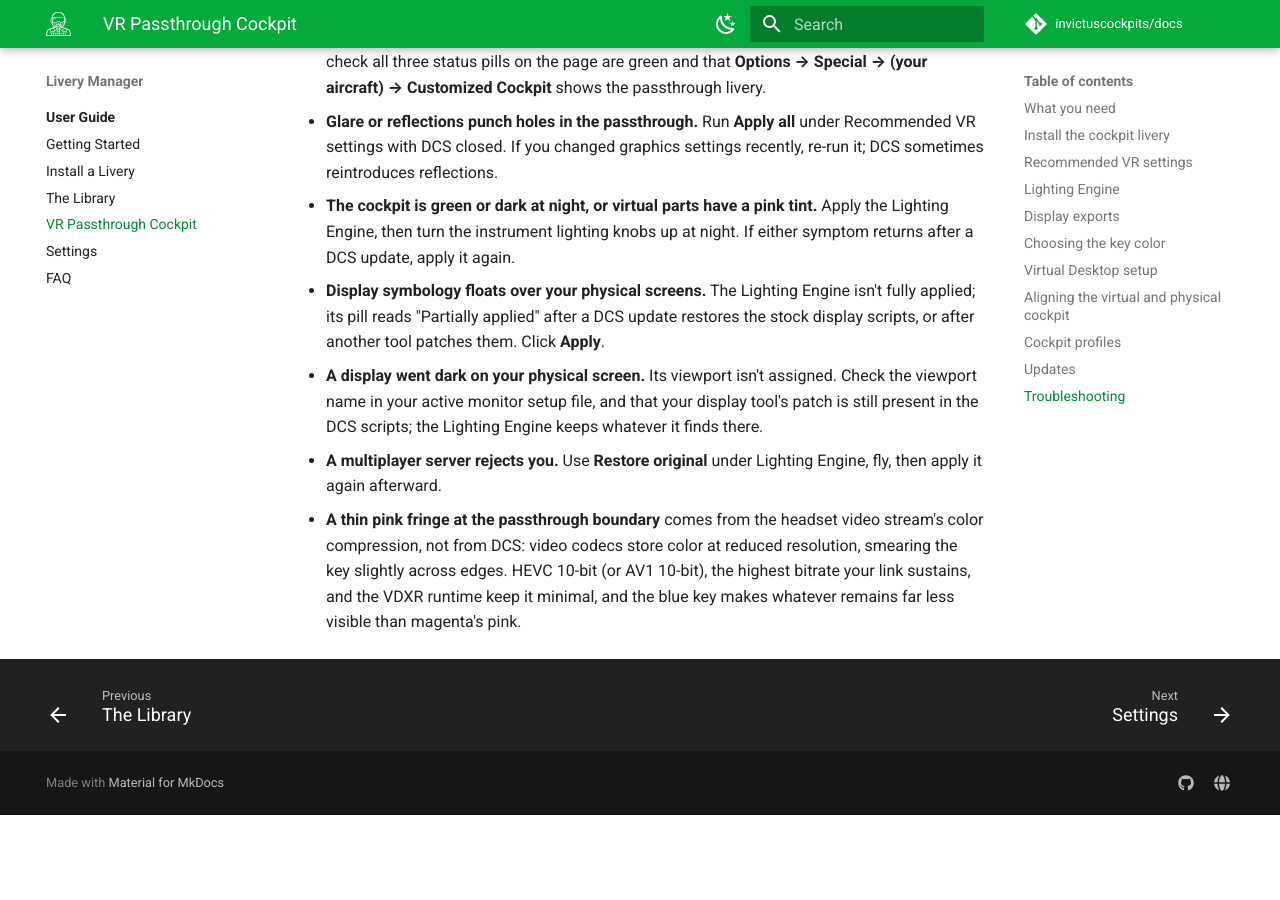
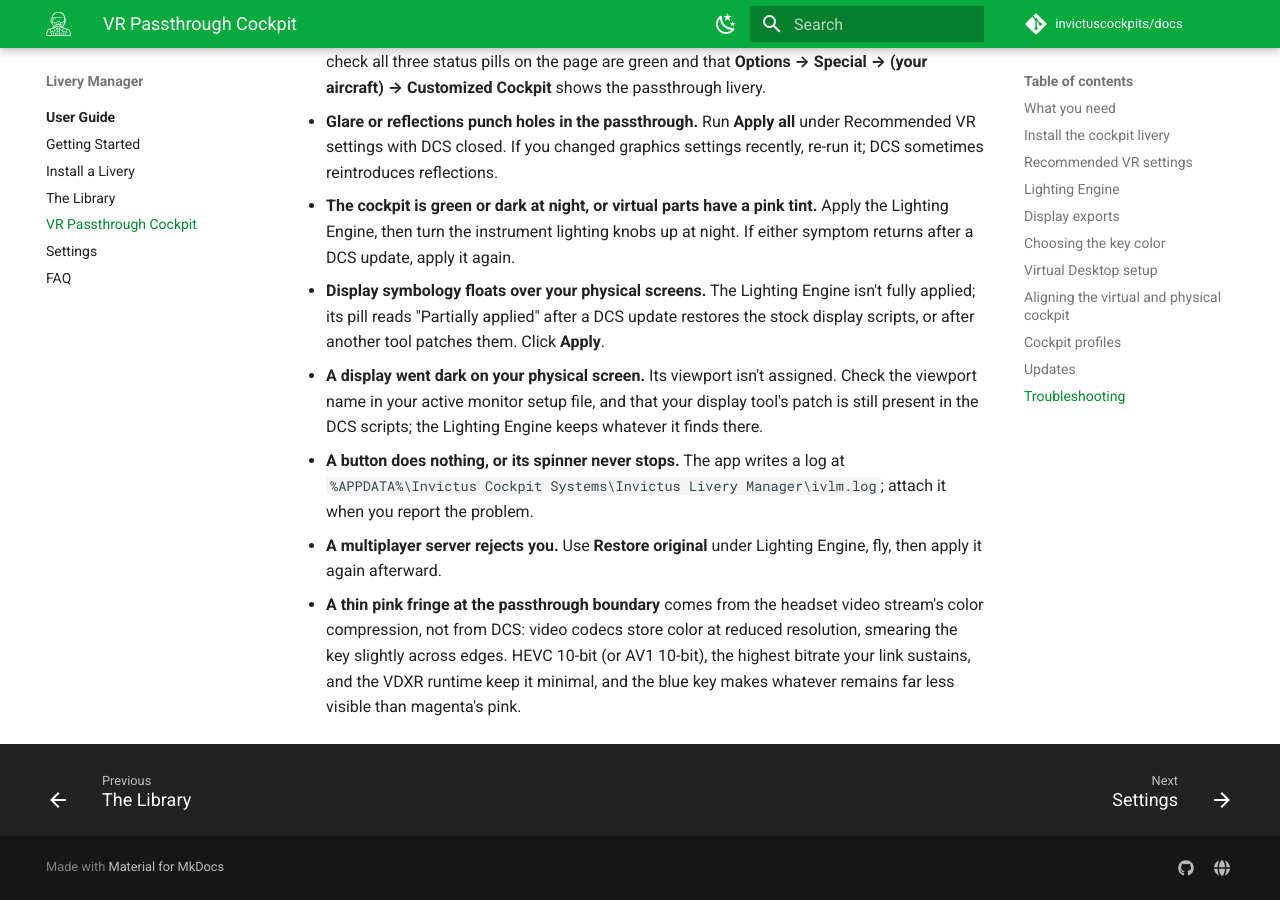
Before and after one commit to invictuscockpits/docs, an MkDocs documentation site: the page built from docs/livery-manager/user-guide/vr-passthrough.md, in a window 1280 px wide and 900 px high, scrolled down 7022 px. Built offline with MkDocs 1.6.1 and Material for MkDocs 9.7.7, drawn with Linux system fonts in a browser that asks for light colours; comment, search, counter and statistics services are not loaded; before the commit the page ends 7837 px from its top, so only the background shows below that.

Commit message:
Livery Manager 1.4.4: log file location under troubleshooting

```diff
--- a/docs/livery-manager/user-guide/vr-passthrough.md
+++ b/docs/livery-manager/user-guide/vr-passthrough.md
@@ -279,6 +279,9 @@ improvements ship as soon as they're ready.
   assigned. Check the viewport name in your active monitor setup file,
   and that your display tool's patch is still present in the DCS
   scripts; the Lighting Engine keeps whatever it finds there.
+- **A button does nothing, or its spinner never stops.** The app writes
+  a log at `%APPDATA%\Invictus Cockpit Systems\Invictus Livery
+  Manager\ivlm.log`; attach it when you report the problem.
 - **A multiplayer server rejects you.** Use **Restore original** under
   Lighting Engine, fly, then apply it again afterward.
 - **A thin pink fringe at the passthrough boundary** comes from the
```
